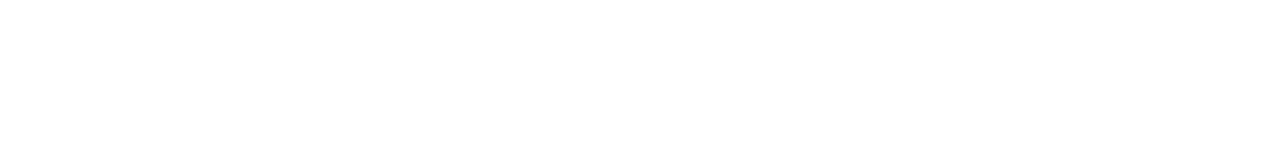
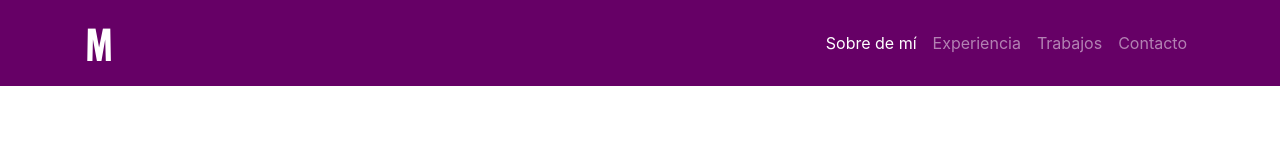
Before and after one commit to danialiagamoraga/portafolio, a plain HTML site: page index.html in a window 1280 px wide. Drawn offline with nearby package versions, Linux system fonts and the light colour scheme; files whose address does not match are found by name.

Commit message:
Creación navbar

```diff
--- a/assets/css/style.css
+++ b/assets/css/style.css
@@ -2,3 +2,13 @@
     font-family: 'Oswald', sans-serif;
     font-family: 'Open Sans', sans-serif;
 */
+
+/* Navegación principal */
+.bg-purple {
+    background-color: #660066;
+}
+
+.logo {
+    font-family: 'Oswald', sans-serif;
+    font-size: 40px;
+}
--- a/index.html
+++ b/index.html
@@ -3,13 +3,39 @@
 <head>
     <meta charset="UTF-8">
     <meta name="viewport" content="width=device-width, initial-scale=1.0">
-    <title>Portafolio</title>
+    <title>Portafolio Daniela Aliaga Moraga</title>
     <link rel="stylesheet" href="https://stackpath.bootstrapcdn.com/bootstrap/4.2.1/css/bootstrap.min.css" integrity="sha384-GJzZqFGwb1QTTN6wy59ffF1BuGJpLSa9DkKMp0DgiMDm4iYMj70gZWKYbI706tWS" crossorigin="anonymous">
     <link href="https://fonts.googleapis.com/css2?family=Open+Sans:wght@300&family=Oswald:wght@200;300;400;600;700&display=swap" rel="stylesheet">
     <link rel="stylesheet" href="https://use.fontawesome.com/releases/v5.6.3/css/all.css" integrity="sha384-UHRtZLI+pbxtHCWp1t77Bi1L4ZtiqrqD80Kn4Z8NTSRyMA2Fd33n5dQ8lWUE00s/" crossorigin="anonymous">
     <link rel="stylesheet" href="assets/css/style.css">
 </head>
 <body>
+    <nav class="navbar navbar-expand-lg navbar-dark bg-purple fixed-top">
+        <div class="container">
+          <a class="navbar-brand font-weight-bold logo" href="#">M</a>
+
+          <button class="navbar-toggler" type="button" data-toggle="collapse" data-target="#navbarNav" aria-controls="navbarNav" aria-expanded="false" aria-label="Toggle navigation">
+            <span class="navbar-toggler-icon"></span>
+          </button>
+
+          <div class="collapse navbar-collapse" id="navbarNav">
+            <ul class="navbar-nav ml-auto">
+              <li class="nav-item active">
+                <a class="nav-link" href="#about">Sobre de mí</a>
+              </li>
+              <li class="nav-item">
+                <a class="nav-link" href="#experiencia">Experiencia</a>
+              </li>
+              <li class="nav-item">
+                <a class="nav-link" href="#work">Trabajos</a>
+              </li>
+              <li class="nav-item">
+                <a class="nav-link" href="#contact">Contacto</a>
+              </li>
+            </ul>
+          </div>
+        </div>
+    </nav>
 
     <script src="https://code.jquery.com/jquery-3.3.1.min.js" integrity="sha256-FgpCb/KJQlLNfOu91ta32o/NMZxltwRo8QtmkMRdAu8=" crossorigin="anonymous"></script>
     <script src="https://cdnjs.cloudflare.com/ajax/libs/popper.js/1.14.6/umd/popper.min.js" integrity="sha384-wHAiFfRlMFy6i5SRaxvfOCifBUQy1xHdJ/yoi7FRNXMRBu5WHdZYu1hA6ZOblgut" crossorigin="anonymous"></script>
```
